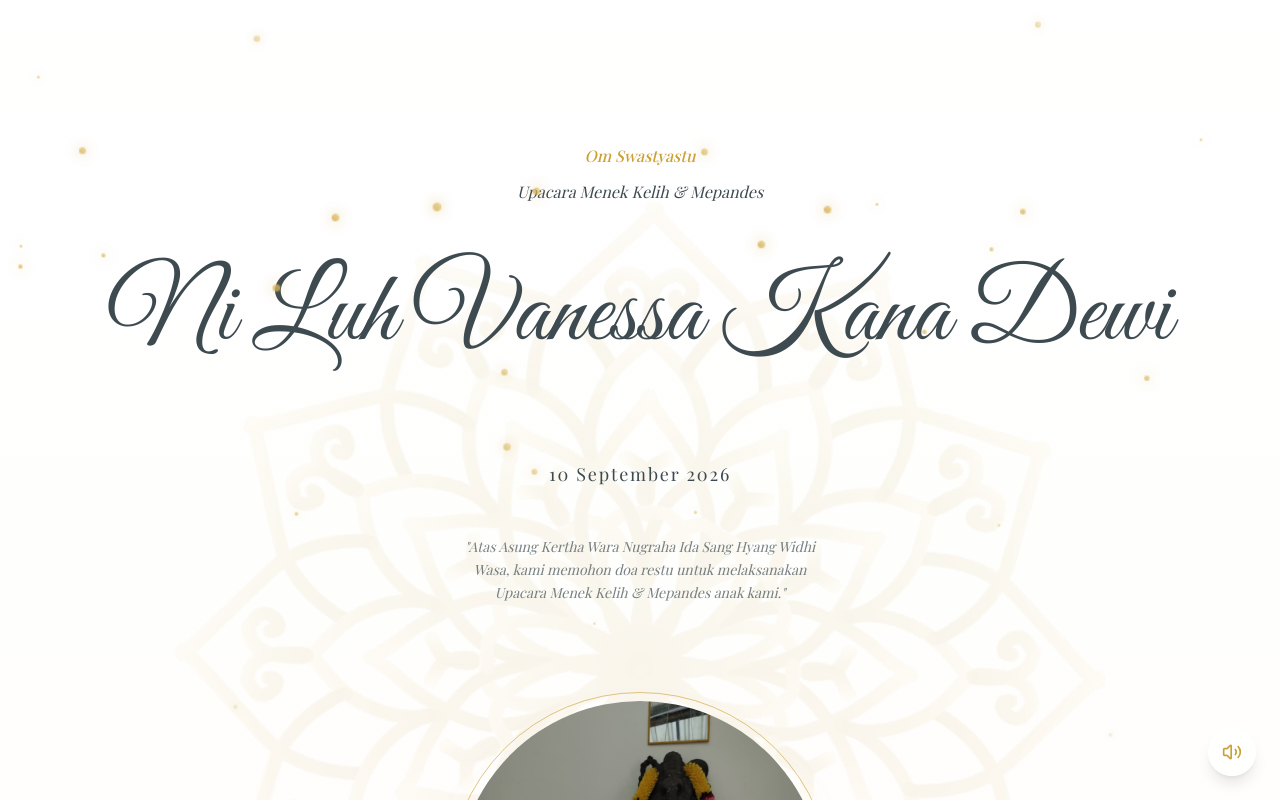
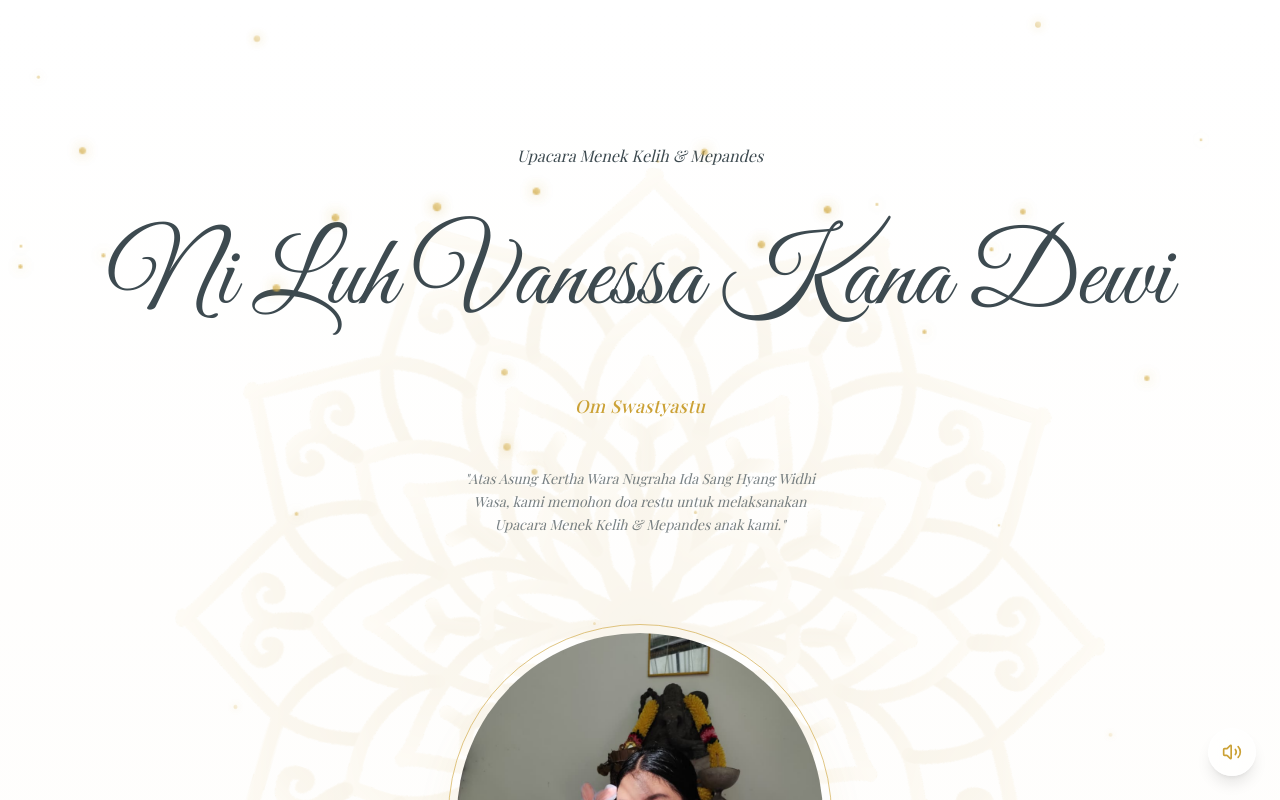
Before and after one commit to FARELNICKHOLAS/metatah-kana, a React (Vite) app: page / in a window 1280 px wide. Both pictures are taken after a click on the button "BUKA UNDANGAN". Shown: the top 800 px of the page. Built offline with nearby package versions, Linux system fonts and the light colour scheme; a web font is replaced by a local one.

Commit message:
Replace Hero date with Om Swastyastu greeting

```diff
--- a/src/components/Hero.jsx
+++ b/src/components/Hero.jsx
@@ -17,14 +17,6 @@ export default function Hero() {
 
       <div className="relative z-10 flex flex-col items-center text-center w-full mx-auto mt-16 overflow-hidden">
 
-        <motion.span
-          initial={{ opacity: 0 }}
-          animate={{ opacity: 1 }}
-          transition={{ duration: 1, delay: 0.2 }}
-          className="font-serif italic text-sm md:text-base text-gold font-medium mb-3"
-        >
-          Om Swastyastu
-        </motion.span>
 
         <motion.span
           initial={{ opacity: 0 }}
@@ -47,15 +39,15 @@ export default function Hero() {
           </h1>
         </motion.div>
 
-        {/* Date */}
+        {/* Greeting */}
         <motion.div
           initial={{ opacity: 0 }}
           animate={{ opacity: 1 }}
           transition={{ duration: 1, delay: 0.7 }}
-          className="flex flex-col items-center gap-1 mt-12 mb-12"
+          className="flex flex-col items-center gap-1 mt-4 mb-12"
         >
-          <span className="font-serif text-base md:text-lg tracking-[0.1em]">
-            10 September 2026
+          <span className="font-serif italic text-base md:text-lg text-gold font-medium tracking-wide">
+            Om Swastyastu
           </span>
         </motion.div>
 
```
